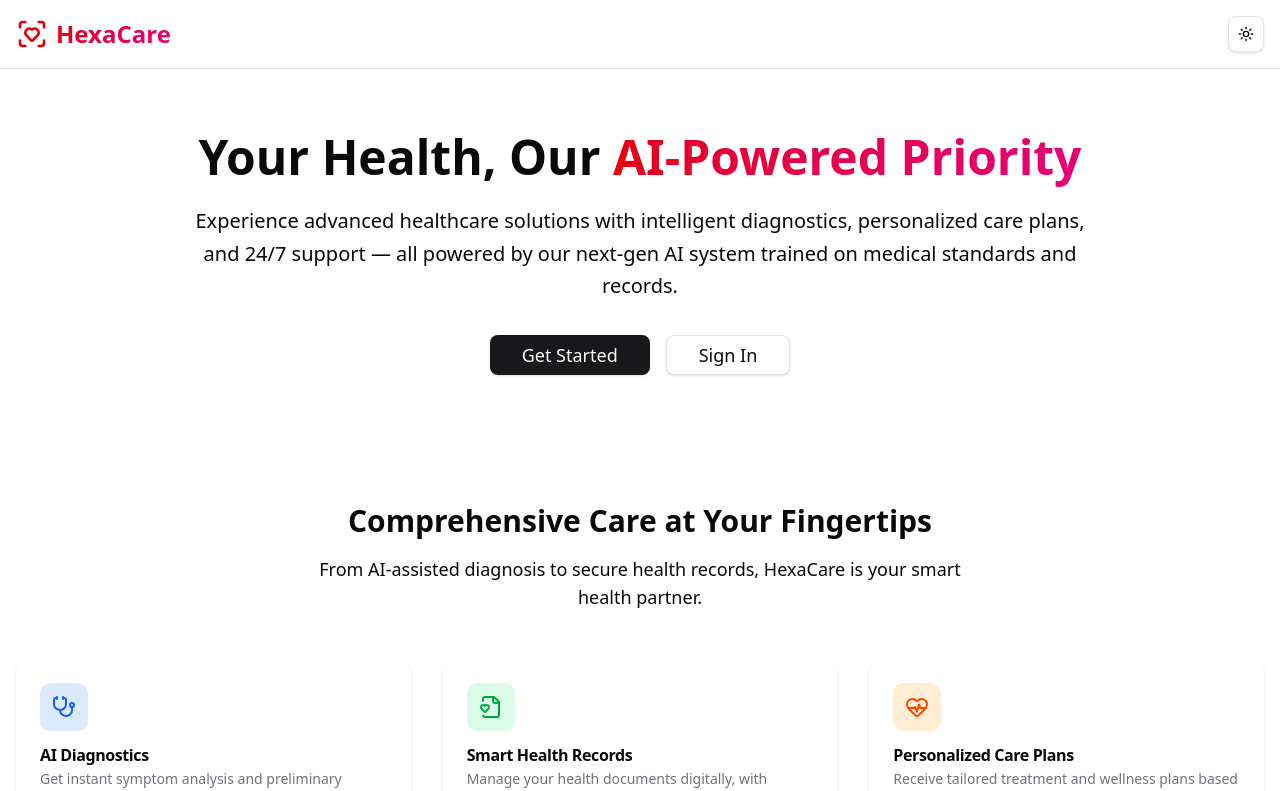
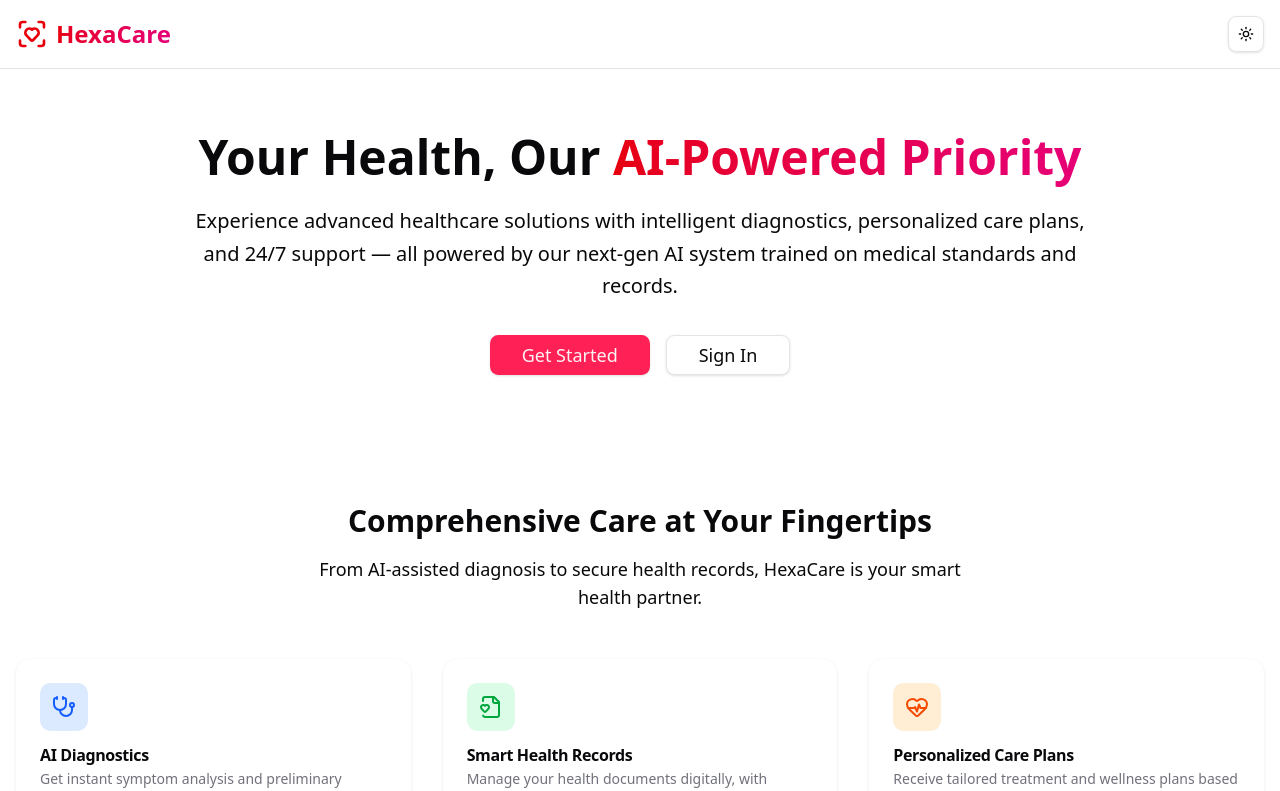
Before and after one commit to SudiptaSen1/Hexa-care, a React (Vite) app in the folder frontend/: page / in a window 1280 px wide. Shown: the top 791 px of the page. Built offline with nearby package versions, Linux system fonts and the light colour scheme.

Commit message:
Update index.css

```diff
--- a/frontend/src/index.css
+++ b/frontend/src/index.css
@@ -42,15 +42,15 @@
 }
 
 :root {
-  --radius: 0.625rem;
+  --radius: 0.65rem;
   --background: oklch(1 0 0);
   --foreground: oklch(0.141 0.005 285.823);
   --card: oklch(1 0 0);
   --card-foreground: oklch(0.141 0.005 285.823);
   --popover: oklch(1 0 0);
   --popover-foreground: oklch(0.141 0.005 285.823);
-  --primary: oklch(0.21 0.006 285.885);
-  --primary-foreground: oklch(0.985 0 0);
+  --primary: oklch(0.645 0.246 16.439);
+  --primary-foreground: oklch(0.969 0.015 12.422);
   --secondary: oklch(0.967 0.001 286.375);
   --secondary-foreground: oklch(0.21 0.006 285.885);
   --muted: oklch(0.967 0.001 286.375);
@@ -60,7 +60,7 @@
   --destructive: oklch(0.577 0.245 27.325);
   --border: oklch(0.92 0.004 286.32);
   --input: oklch(0.92 0.004 286.32);
-  --ring: oklch(0.705 0.015 286.067);
+  --ring: oklch(0.645 0.246 16.439);
   --chart-1: oklch(0.646 0.222 41.116);
   --chart-2: oklch(0.6 0.118 184.704);
   --chart-3: oklch(0.398 0.07 227.392);
@@ -68,12 +68,12 @@
   --chart-5: oklch(0.769 0.188 70.08);
   --sidebar: oklch(0.985 0 0);
   --sidebar-foreground: oklch(0.141 0.005 285.823);
-  --sidebar-primary: oklch(0.21 0.006 285.885);
-  --sidebar-primary-foreground: oklch(0.985 0 0);
+  --sidebar-primary: oklch(0.645 0.246 16.439);
+  --sidebar-primary-foreground: oklch(0.969 0.015 12.422);
   --sidebar-accent: oklch(0.967 0.001 286.375);
   --sidebar-accent-foreground: oklch(0.21 0.006 285.885);
   --sidebar-border: oklch(0.92 0.004 286.32);
-  --sidebar-ring: oklch(0.705 0.015 286.067);
+  --sidebar-ring: oklch(0.645 0.246 16.439);
 }
 
 .dark {
@@ -83,8 +83,8 @@
   --card-foreground: oklch(0.985 0 0);
   --popover: oklch(0.21 0.006 285.885);
   --popover-foreground: oklch(0.985 0 0);
-  --primary: oklch(0.92 0.004 286.32);
-  --primary-foreground: oklch(0.21 0.006 285.885);
+  --primary: oklch(0.645 0.246 16.439);
+  --primary-foreground: oklch(0.969 0.015 12.422);
   --secondary: oklch(0.274 0.006 286.033);
   --secondary-foreground: oklch(0.985 0 0);
   --muted: oklch(0.274 0.006 286.033);
@@ -94,7 +94,7 @@
   --destructive: oklch(0.704 0.191 22.216);
   --border: oklch(1 0 0 / 10%);
   --input: oklch(1 0 0 / 15%);
-  --ring: oklch(0.552 0.016 285.938);
+  --ring: oklch(0.645 0.246 16.439);
   --chart-1: oklch(0.488 0.243 264.376);
   --chart-2: oklch(0.696 0.17 162.48);
   --chart-3: oklch(0.769 0.188 70.08);
@@ -102,13 +102,14 @@
   --chart-5: oklch(0.645 0.246 16.439);
   --sidebar: oklch(0.21 0.006 285.885);
   --sidebar-foreground: oklch(0.985 0 0);
-  --sidebar-primary: oklch(0.488 0.243 264.376);
-  --sidebar-primary-foreground: oklch(0.985 0 0);
+  --sidebar-primary: oklch(0.645 0.246 16.439);
+  --sidebar-primary-foreground: oklch(0.969 0.015 12.422);
   --sidebar-accent: oklch(0.274 0.006 286.033);
   --sidebar-accent-foreground: oklch(0.985 0 0);
   --sidebar-border: oklch(1 0 0 / 10%);
-  --sidebar-ring: oklch(0.552 0.016 285.938);
+  --sidebar-ring: oklch(0.645 0.246 16.439);
 }
+
 
 @layer base {
   * {
```
